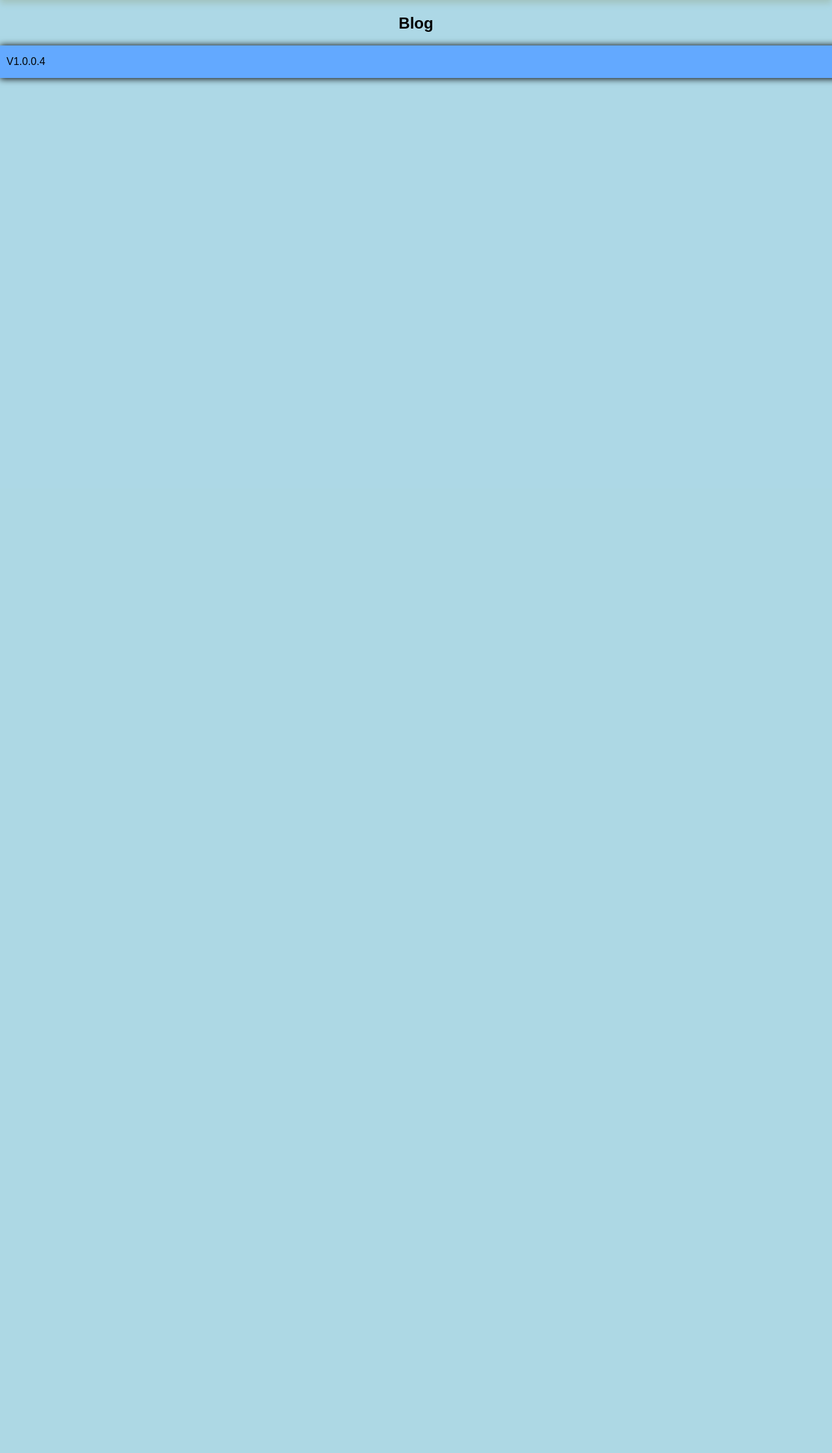
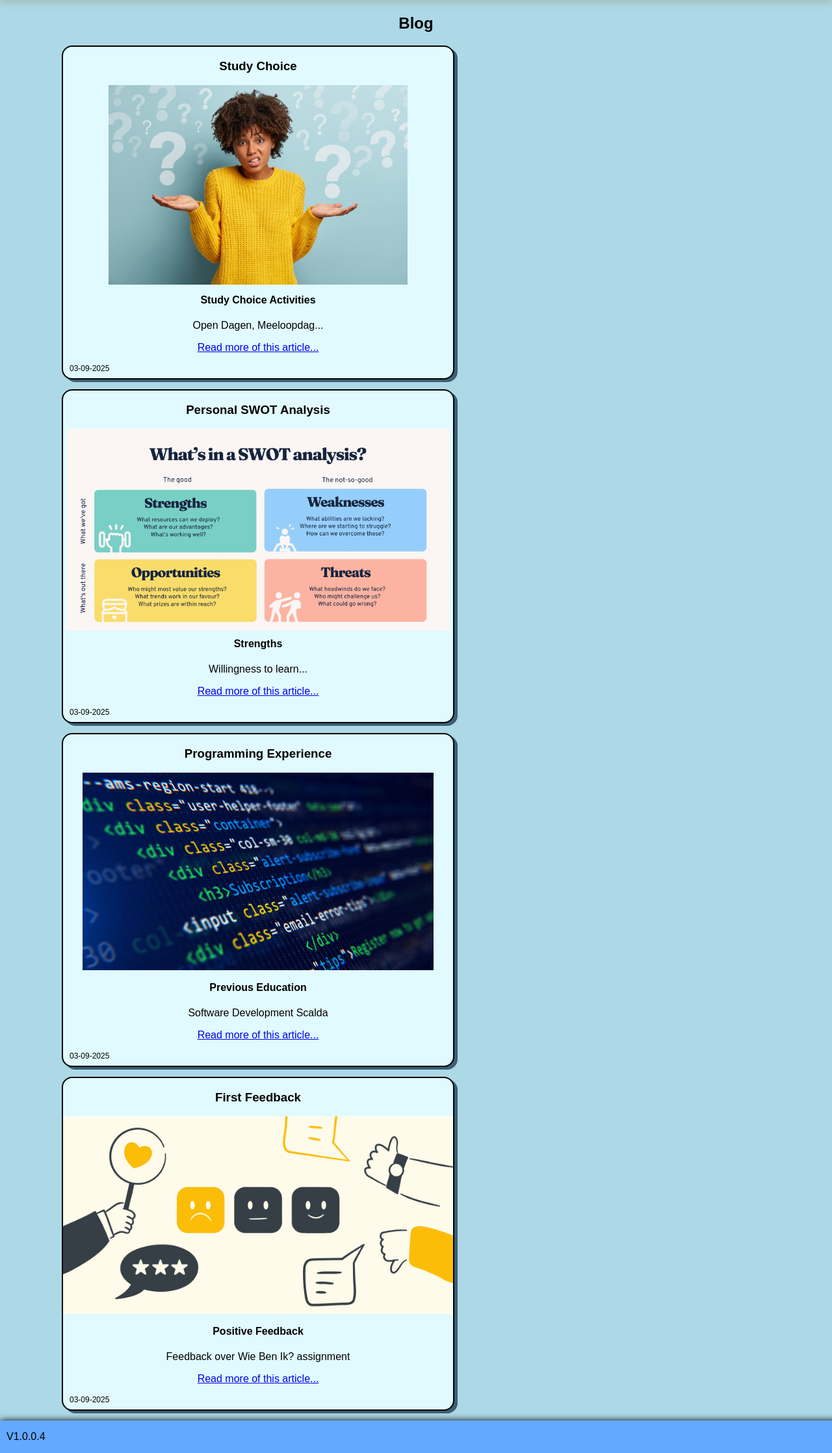
Before and after one commit to TJKemperman/tjkemperman.github.io, a PHP site: page /blog.html in a window 1280 px wide. Shown: the part 48-2284 px from the top of the page at 65% size. Before the commit the page ends 177 px from the top, so only its background shows below. Run offline with PHP 8.4, Linux system fonts and the light colour scheme.

Commit message:
Inhoud van blog pagina vergroot.

```diff
--- a/blog.html
+++ b/blog.html
@@ -24,6 +24,55 @@
         <main class="section green">
             <center>
                 <h2>Blog</h2>
+                <div class="blog-container">
+                    <div class="blog">
+                        <h3>Study Choice</h3>
+                        <div style="height:300px;">
+                        <img src="images/StudyChoice.jpg" style="width:460px;">
+                        </div>
+                        <h4>Study Choice Activities</h4>
+                        <p>Open Dagen, Meeloopdag...</p>
+                        <p><a href="blogposts/blogpost1.html">Read more of this article...</a></p>
+                        <p style="float:left;padding-left:10px;font-size:12px;margin:0px;position:relative;bottom:0px;">
+                            03-09-2025</p>
+                    </div>
+                    <div class="blog">
+                        <h3>Personal SWOT Analysis</h3>
+                        <div style="height:300px;">
+                            <img src="images/SWOT Analysis.png" style="width:590px;">
+                        </div>
+                        <h4>Strengths</h4>
+                        <p>Willingness to learn...</p>
+                        <p><a href="blogposts/blogpost2.html">Read more of this article...</a></p>
+                        <p style="float:left;padding-left:10px;font-size:12px;margin:0px;position:relative;bottom:0px;">
+                            03-09-2025</p>
+                    </div>
+                </div>
+                <div class="blog-container">
+                    <div class="blog">
+                        <h3>Programming Experience</h3>
+                        <div style="height:300px;">
+                            <img src="images/HTML.jpeg" style="width:540px;">
+                        </div>
+                        <h4>Previous Education</h4>
+                        <p>Software Development Scalda</p>
+                        <p><a href="blogposts/blogpost2.html">Read more of this article...</a></p>
+                        <p style="float:left;padding-left:10px;font-size:12px;margin:0px;position:relative;bottom:0px;">
+                            03-09-2025</p>
+                    </div>
+                    <div class="blog">
+                        <h3>First Feedback</h3>
+                        <div style="height:300px;">
+                            <img src="images/Feedback.jpg" style="width:600px;">
+                        </div>
+                        <h4>Positive Feedback</h4>
+                        <p>Feedback over Wie Ben Ik? assignment</p>
+                        <p><a href="blogposts/blogpost2.html">Read more of this article...</a></p>
+                        <p style="float:left;padding-left:10px;font-size:12px;margin:0px;position:relative;bottom:0px;">
+                            03-09-2025</p>
+                    </div>
+                </div>
+    </div>
     </center>
     </main>
     <div class="right-side section yellow"></div>
--- a/portfolio.css
+++ b/portfolio.css
@@ -86,6 +86,24 @@ article {
     border-color: rgb(165, 213, 229);
     border-radius: 16px;
     margin: 7.5px;
+    box-shadow: 5px 4px #3a6074;
+}
+
+.blog-container {
+    float:left;
+    width: 100%;
+}
+
+.blog {
+    background-color: #e1faff;
+    border: 2px solid;
+    margin-bottom: 15px;
+    border-radius: 16px;
+    padding:0px;
+    height: 510px;
+    float: left;
+    width:600px;
+    margin-left:95px;
     box-shadow: 5px 4px #3a6074;
 }
 
```
Also changed, not shown: images/Feedback.jpg (added), images/HTML.jpeg (added), images/SWOT Analysis.png (added), images/SWOT Analysis.webp (added), images/StudyChoice.jpg (added). Lines whose indentation alone changed are shown as unchanged.
